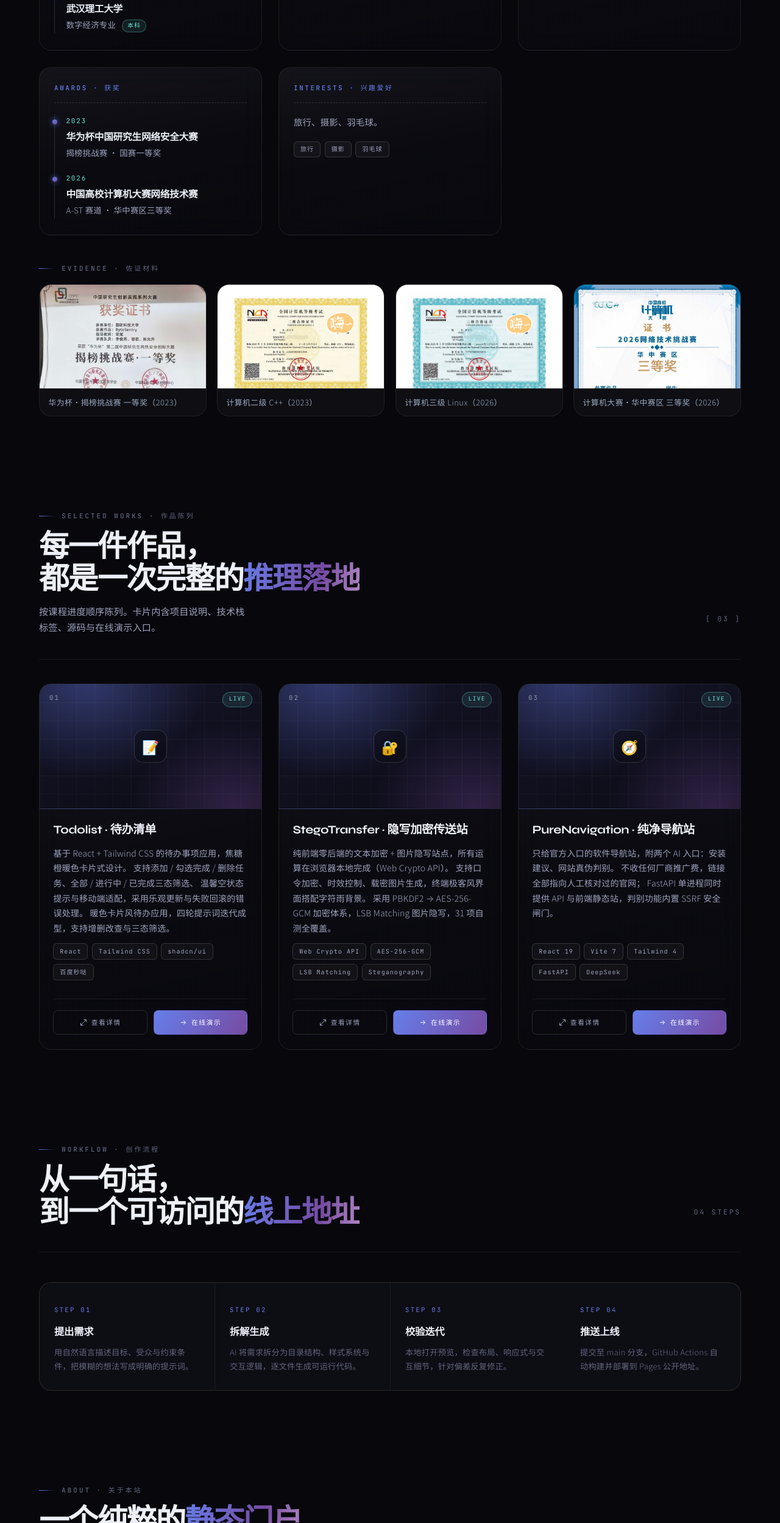
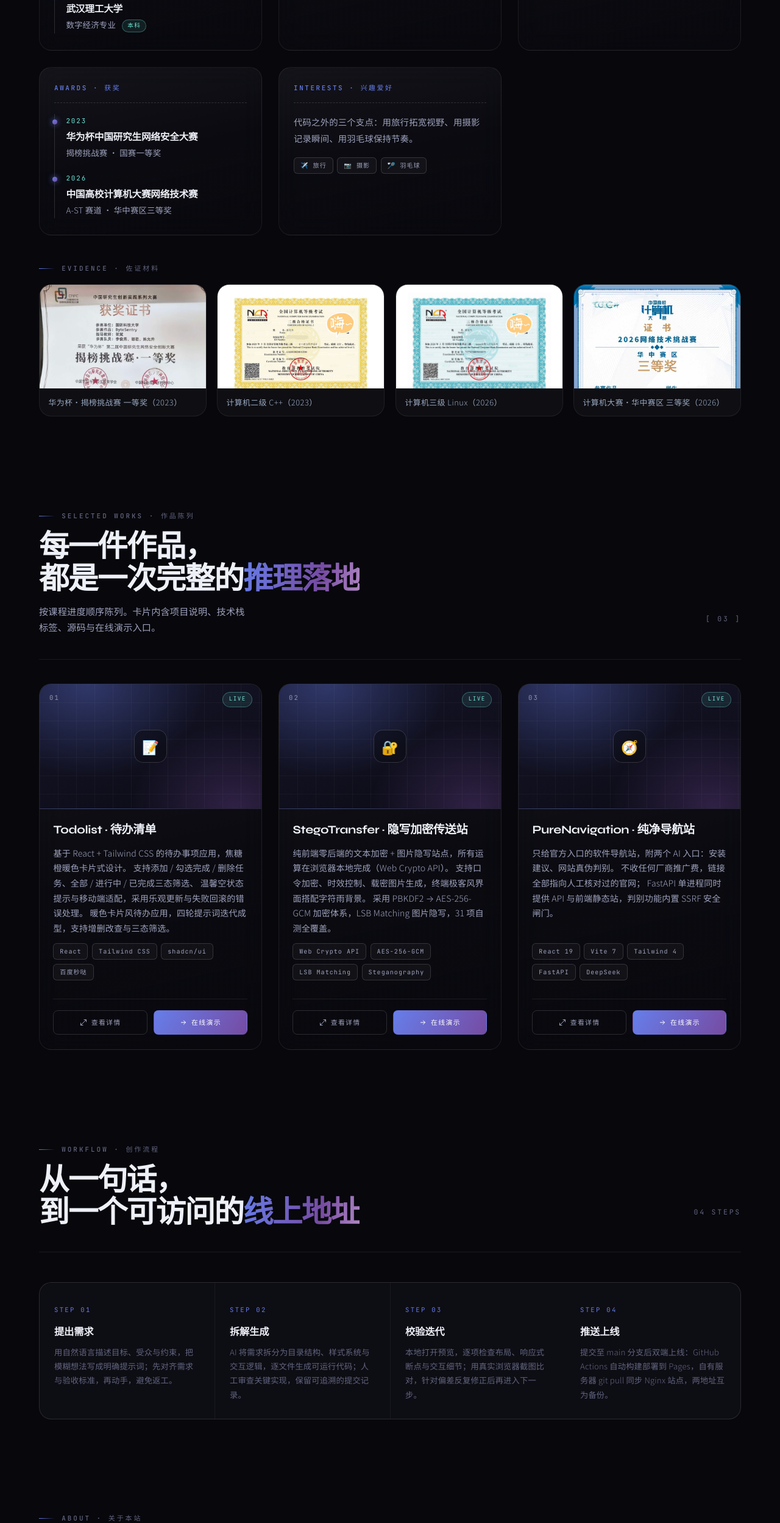
Before and after one commit to AlexNull03/VibeCodingHomework, a plain HTML site: page portal/index.html in a window 1280 px wide. Shown: the part 1647-4145 px from the top of the page at 61% size. Drawn offline with Linux system fonts and the light colour scheme.

Commit message:
refactor(portal): 按评估建议充实创作流程与爱好视觉化

```diff
--- a/portal/index.html
+++ b/portal/index.html
@@ -264,11 +264,11 @@
           <!-- 兴趣爱好 -->
           <article class="bio rv">
             <p class="bio__label">Interests · 兴趣爱好</p>
-            <p class="bio__txt">旅行、摄影、羽毛球。</p>
+            <p class="bio__txt">代码之外的三个支点：用旅行拓宽视野、用摄影记录瞬间、用羽毛球保持节奏。</p>
             <div class="tags">
-              <span class="tag">旅行</span>
-              <span class="tag">摄影</span>
-              <span class="tag">羽毛球</span>
+              <span class="tag">✈️ 旅行</span>
+              <span class="tag">📷 摄影</span>
+              <span class="tag">🏸 羽毛球</span>
             </div>
           </article>
 
@@ -497,22 +497,22 @@
           <div class="pipe__cell rv">
             <p class="pipe__n">STEP 01</p>
             <h3 class="pipe__t">提出需求</h3>
-            <p class="pipe__d">用自然语言描述目标、受众与约束条件，把模糊的想法写成明确的提示词。</p>
+            <p class="pipe__d">用自然语言描述目标、受众与约束，把模糊想法写成明确提示词；先对齐需求与验收标准，再动手，避免返工。</p>
           </div>
           <div class="pipe__cell rv">
             <p class="pipe__n">STEP 02</p>
             <h3 class="pipe__t">拆解生成</h3>
-            <p class="pipe__d">AI 将需求拆分为目录结构、样式系统与交互逻辑，逐文件生成可运行代码。</p>
+            <p class="pipe__d">AI 将需求拆分为目录结构、样式系统与交互逻辑，逐文件生成可运行代码；人工审查关键实现，保留可追溯的提交记录。</p>
           </div>
           <div class="pipe__cell rv">
             <p class="pipe__n">STEP 03</p>
             <h3 class="pipe__t">校验迭代</h3>
-            <p class="pipe__d">本地打开预览，检查布局、响应式与交互细节，针对偏差反复修正。</p>
+            <p class="pipe__d">本地打开预览，逐项检查布局、响应式断点与交互细节；用真实浏览器截图比对，针对偏差反复修正后再进入下一步。</p>
           </div>
           <div class="pipe__cell rv">
             <p class="pipe__n">STEP 04</p>
             <h3 class="pipe__t">推送上线</h3>
-            <p class="pipe__d">提交至 main 分支，GitHub Actions 自动构建并部署到 Pages 公开地址。</p>
+            <p class="pipe__d">提交至 main 分支后双端上线：GitHub Actions 自动构建部署到 Pages，自有服务器 git pull 同步 Nginx 站点，两地址互为备份。</p>
           </div>
         </div>
 
```
Also changed, not shown: 1 other file.
